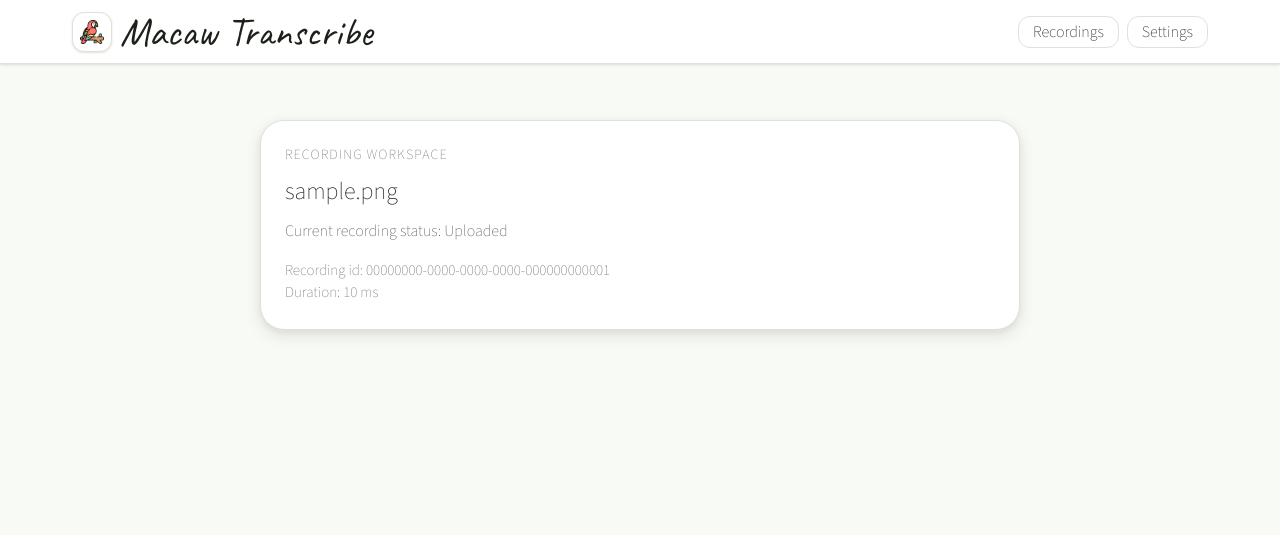
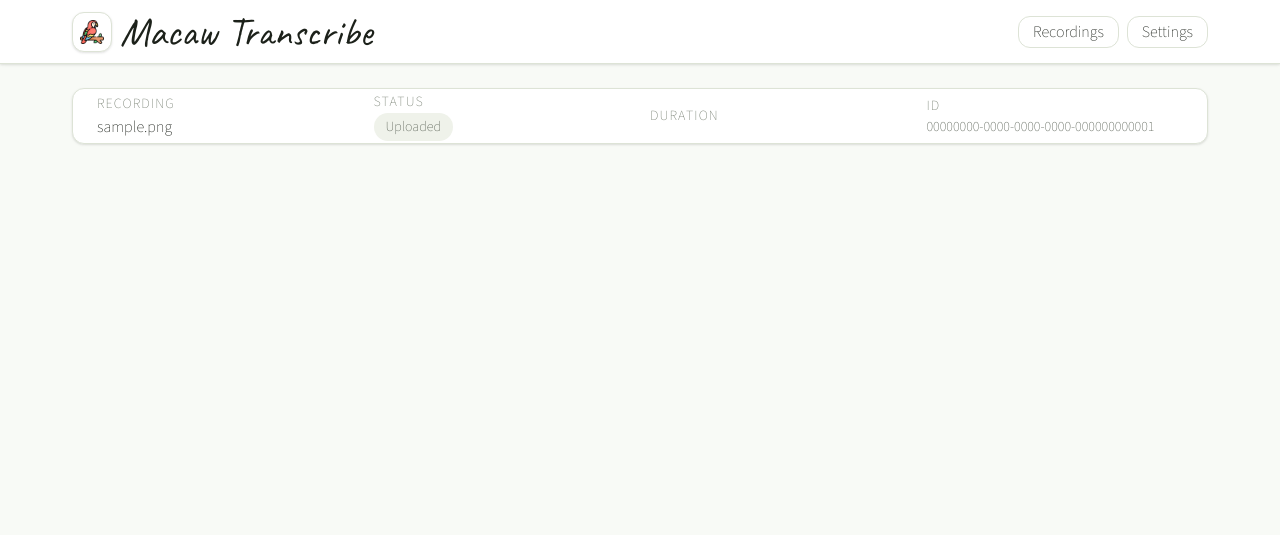
Before and after one commit to samuelkb/MacawTranscribe, a Django app: page /recordings/00000000-0000-0000-0000-000000000001/ in a window 1280 px wide. Shown: the top 535 px of the page. Run offline with Django 5.2, Linux system fonts and the light colour scheme; tables that the repository leaves empty hold one stand-in row (values such as "Sample post"); style sheets or scripts are compiled from the project's sources; parts of the project's set-up code (start-up, migrations or seed data) failed here and were passed over.

Commit message:
Feat: UI for Recording metadata details

```diff
--- a/recordings/templates/recordings/pages/recording_detail.html
+++ b/recordings/templates/recordings/pages/recording_detail.html
@@ -5,21 +5,5 @@
 {% block meta_description %}Home space{% endblock %}
 
 {% block app_content %}
-  <section class="mx-auto w-full max-w-(--content-max) py-6 sm:py-8">
-    <div class="rounded-xl border border-(--color-border) bg-(--color-surface) p-5 shadow-(--shadow-md) sm:p-6">
-      <p class="text-(length:--text-meta-size) font-medium uppercase tracking-[0.08em] text-(--color-text-muted)">
-        {% translate "Recording workspace" %}
-      </p>
-      <h1 class="mt-3 text-(length:--text-h2-size) leading-(--text-h2-line-height) font-semibold text-(--color-text)">
-        {{ recording.original_file_name }}
-      </h1>
-      <p class="mt-3 text-(length:--text-body-size) leading-(--text-body-line-height) text-(--color-text-secondary)">
-        {% blocktranslate with status=recording.get_status_display|default:recording.status %}Current recording status: {{ status }}{% endblocktranslate %}
-      </p>
-      <div class="mt-4 text-(length:--text-body-sm-size) leading-(--text-body-sm-line-height) text-(--color-text-muted)">
-        <p>{% blocktranslate with recording_id=recording.id %}Recording id: {{ recording_id }}{% endblocktranslate %}</p>
-        <p>{% blocktranslate with duration=recording.duration_milliseconds %}Duration: {{ duration }} ms{% endblocktranslate %}</p>
-      </div>
-    </div>
-  </section>
+  {% include "recordings/partials/_recording_header.html" %}
 {% endblock %}
--- /dev/null
+++ b/recordings/templates/recordings/partials/_recording_header.html
@@ -0,0 +1,42 @@
+{% load i18n %}
+<header class="sticky top-4 z-40 px-4 sm:top-[calc(8vh+1rem)] sm:px-0">
+  <div class="rounded-md border border-(--color-border) bg-(--color-surface) px-4 py-2 shadow-(--shadow-sm) backdrop-blur-sm sm:h-[7vh] sm:min-h-[7vh] sm:max-h-[7vh] sm:px-5 sm:py-0 lg:px-6">
+    <div class="grid grid-cols-[repeat(auto-fit,minmax(12rem,1fr))] h-full items-center gap-x-5 gap-y-2 sm:gap-y-0" >
+      <div class="min-w-0">
+        <p class="text-(length:--text-meta-size) font-medium uppercase tracking-[0.08em] text-(--color-text-muted)">
+          {% translate "Recording" %}
+        </p>
+        <h1 class="truncate text-sm font-semibold text-(--color-text) lg:text-base">
+          {{ recording.original_file_name }}
+        </h1>
+      </div>
+
+      <div class="min-w-0">
+        <p class="text-(length:--text-meta-size) uppercase tracking-[0.08em] text-(--color-text-muted)">
+          {% translate "Status" %}
+        </p>
+        <p class="inline-flex max-w-max truncate rounded-full bg-(--color-surface-subtle) px-3 py-1 text-sm font-medium text-(--color-text-secondary)">
+          {{ recording.get_status_display|default:recording.status }}
+        </p>
+      </div>
+
+      <div class="min-w-0">
+        <p class="text-(length:--text-meta-size) uppercase tracking-[0.08em] text-(--color-text-muted)">
+          {% translate "Duration" %}
+        </p>
+        <p class="tabular-nums text-sm font-medium text-(--color-text-secondary)">
+          {{ formatted_duration }}
+        </p>
+      </div>
+
+      <div class="min-w-0">
+        <p class="text-(length:--text-meta-size) uppercase tracking-[0.08em] text-(--color-text-muted)">
+          {% translate "ID" %}
+        </p>
+        <p class="truncate text-sm font-medium text-(--color-text-secondary)">
+          {{ recording.id }}
+        </p>
+      </div>
+    </div>
+  </div>
+</header>
```
